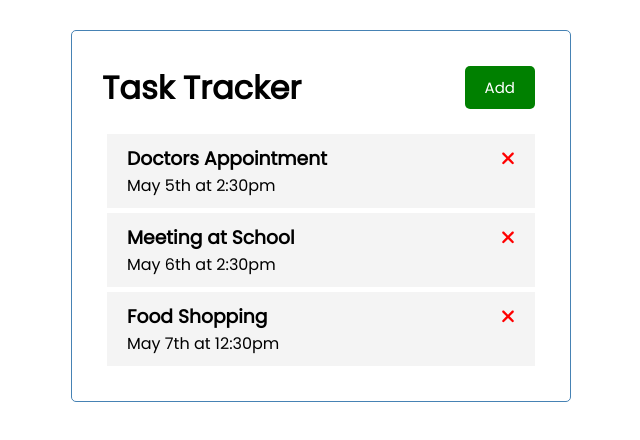
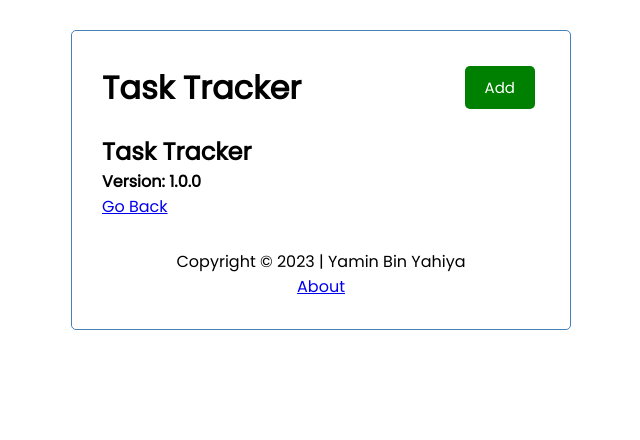
Before and after one commit to yaminbyahiya/Task-Tracker-using-Angular.JS, an Angular app in the folder task-tracker/: page /about in a window 1280 px wide. Shown: the top 440 px of the page, without its empty margins (319-959 px from the left). Built offline with nearby package versions, Linux system fonts and the light colour scheme; data requests are answered from the project's data file.

Commit message:
Angular Router

```diff
--- a/task-tracker/src/app/app.component.html
+++ b/task-tracker/src/app/app.component.html
@@ -1,4 +1,7 @@
 <div class="container">
+  <!-- Executing the header component -->
   <app-header></app-header>
-  <app-tasks></app-tasks>
+  <!-- Executing the tasks component -->
+  <router-outlet></router-outlet>
+  <app-footer></app-footer>
 </div>
--- a/task-tracker/src/app/app.module.ts
+++ b/task-tracker/src/app/app.module.ts
@@ -9,6 +9,17 @@ import { TaskItemComponent } from './components/task-item/task-item.component';
 import { FontAwesomeModule } from '@fortawesome/angular-fontawesome';
 import { AddTaskComponent } from './components/add-task/add-task.component';
 import { FormsModule } from '@angular/forms';
+import {RouterModule, Routes} from '@angular/router';
+import { AboutComponent } from './components/about/about.component';
+import { FooterComponent } from './components/footer/footer.component';
+const appRoutes: Routes = [
+  {
+    path: '', component: TasksComponent
+  },
+  {
+    path: 'about', component: AboutComponent
+  }
+]
 @NgModule({
   declarations: [
     AppComponent,
@@ -16,13 +27,16 @@ import { FormsModule } from '@angular/forms';
     ButtonComponent,
     TasksComponent,
     TaskItemComponent,
-    AddTaskComponent
+    AddTaskComponent,
+    AboutComponent,
+    FooterComponent
   ],
   imports: [
     BrowserModule,
     FontAwesomeModule,
     HttpClientModule,
-    FormsModule
+    FormsModule,
+    RouterModule.forRoot(appRoutes, {enableTracing: true})
   ],
   providers: [],
   bootstrap: [AppComponent]
--- /dev/null
+++ b/task-tracker/src/app/components/about/about.component.html
@@ -0,0 +1,5 @@
+<div>
+    <h2>Task Tracker</h2>
+    <h4>Version: 1.0.0</h4>
+    <a routerLink="/">Go Back</a>
+</div>
--- /dev/null
+++ b/task-tracker/src/app/components/footer/footer.component.css
@@ -0,0 +1,4 @@
+footer{
+    margin-top: 30px;
+    text-align: center;
+}
--- /dev/null
+++ b/task-tracker/src/app/components/footer/footer.component.html
@@ -0,0 +1,4 @@
+<footer>
+    <p>Copyright &copy; 2023 | Yamin Bin Yahiya</p>
+    <a routerLink="/about">About</a>
+</footer>
--- a/task-tracker/src/app/components/header/header.component.html
+++ b/task-tracker/src/app/components/header/header.component.html
@@ -1,6 +1,12 @@
 <header>
     <h1>
+        <!-- Displaying app title declared in tasks.component.ts -->
         {{title}}
     </h1>
-    <app-button color="{{showAddTask?'red': 'green'}}" text="{{showAddTask?'Close': 'Add'}}" (btnClick)="toggleAddTask()"></app-button>
+    <!-- Passing color and text to the button component and receiving btnClick response from button header which calls the function toggleAddTask() -->
+    <app-button
+        color="{{showAddTask?'red': 'green'}}"
+        text="{{showAddTask?'Close': 'Add'}}"
+        (btnClick)="toggleAddTask()">
+    </app-button>
 </header>
--- a/task-tracker/src/app/components/header/header.component.ts
+++ b/task-tracker/src/app/components/header/header.component.ts
@@ -7,14 +7,14 @@ import { Subscription } from 'rxjs';
   styleUrls: ['./header.component.css']
 })
 export class HeaderComponent {
-  title = 'Task Tracker';
-  showAddTask: boolean = false;
+  title = 'Task Tracker'; //Title variable is called on the header.component.html
+  showAddTask: boolean = false; //THe Add/Close button is displayed on the basis of the boolean value of showAddTask variable
   subscription: Subscription;
   constructor(private uiService:UiService){
     this.subscription = this.uiService.onToggle().subscribe((value) => (this.showAddTask=value));
   }
   ngOnInit(): void {}
-  toggleAddTask(){
+  toggleAddTask(){ //Executed when onClick() function on button.component.ts is called. It inverts the boolean value of showAddTask
     this.uiService.toggleAddTask();
   }
 }
```
Also changed, not shown: task-tracker/src/app/components/about/about.component.ts (added, +10 -0 lines), task-tracker/src/app/components/footer/footer.component.ts (added, +10 -0 lines), task-tracker/src/app/components/about/about.component.css (added), 2 other files (tests, documents, lock files or other folders).
